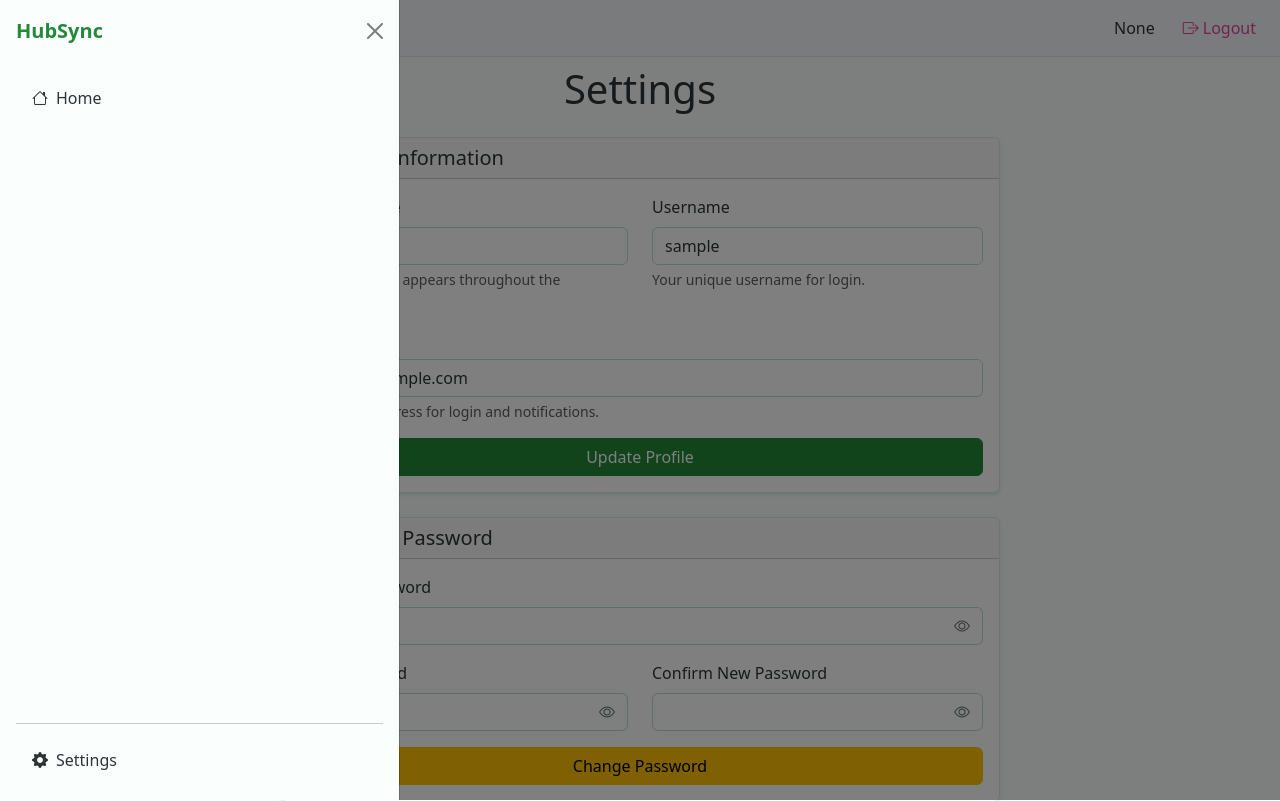
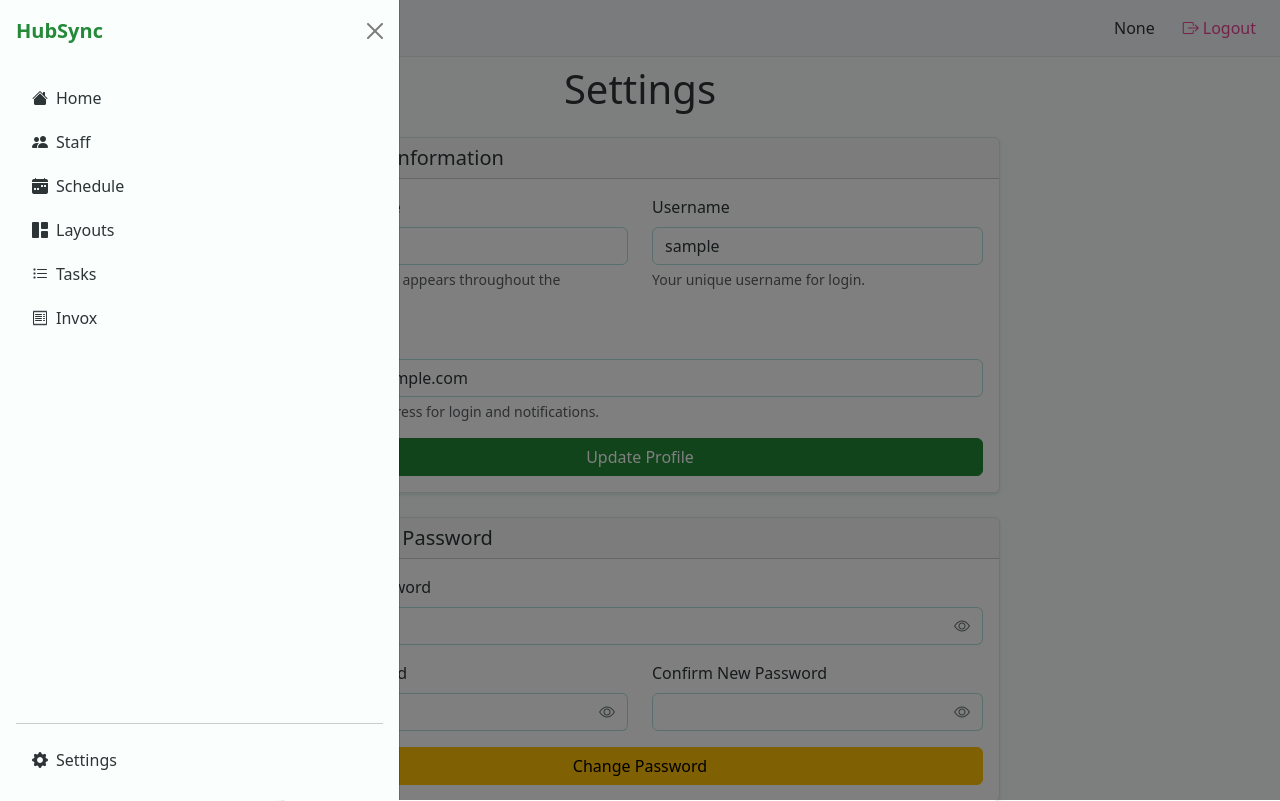
Before and after one commit to dieginin/HubSync, a Flask app: template website/templates/settings.html in a window 1280 px wide, after a click that opens the changed part. Shown: the top 801 px of the page. Run offline with Flask 3, Linux system fonts and the light colour scheme; the template is opened without the code that fills it, so the values that code supplies are empty; the visitor is signed in with stand-in values (Sample User, id 1).

Commit message:
Enhance navbar manager with route-to-ID mapping and improve active link handling; update theme management in settings page to utilize themeManager directly

```diff
--- a/website/static/js/navbar-manager.js
+++ b/website/static/js/navbar-manager.js
@@ -5,6 +5,19 @@
 
 class NavbarManager {
     constructor() {
+        // Map routes to their corresponding navigation link IDs
+        this.routeToIdMap = {
+            '/': 'home-link',
+            '/home': 'home-link',
+            '/settings': 'settings-link',
+            // Add more mappings as you implement the routes
+            '/staff': 'staff-link',
+            '/schedule': 'schedule-link',
+            '/layouts': 'layouts-link',
+            '/tasks': 'tasks-link',
+            '/invox': 'invox-link'
+        };
+
         this.init();
     }
 
@@ -21,43 +34,60 @@ class NavbarManager {
      */
     setActiveLinkFromURL() {
         const currentPath = window.location.pathname;
-        const navLinks = document.querySelectorAll('.offcanvas .nav-pills .nav-link');
 
-        navLinks.forEach(link => {
-            link.classList.remove('active');
-            link.removeAttribute('aria-current');
+        // Get the corresponding link ID for the current path
+        const activeLinkId = this.routeToIdMap[currentPath];
 
-            // Check if the link's href matches the current path
-            const linkPath = new URL(link.href).pathname;
-            if (linkPath === currentPath) {
-                this.setActiveLink(link);
-            }
-        });
-
-        // Special case for home page - if no match found and we're at root
-        if (currentPath === '/' || currentPath === '') {
-            const homeLink = document.querySelector('.offcanvas .nav-pills .nav-link[href="/"]');
-            if (homeLink && !document.querySelector('.offcanvas .nav-pills .nav-link.active')) {
-                this.setActiveLink(homeLink);
-            }
+        if (activeLinkId) {
+            this.setActiveLinkById(activeLinkId);
+        } else {
+            // Fallback: try to find a link by href if no ID mapping exists
+            this.setActiveLinkByHref(currentPath);
         }
     }
 
     /**
-     * Set a specific link as active
-     * @param {HTMLElement} activeLink - The link element to set as active
+     * Set a specific link as active by ID
+     * @param {string} linkId - The ID of the link element to set as active
      */
-    setActiveLink(activeLink) {
-        // Remove active class from all navigation links in offcanvas
+    setActiveLinkById(linkId) {
+        // Remove active class from all navigation links
+        this.clearAllActiveStates();
+
+        // Find and activate the specific link by ID
+        const activeLink = document.getElementById(linkId);
+        if (activeLink && activeLink.classList.contains('nav-link')) {
+            activeLink.classList.add('active');
+            activeLink.setAttribute('aria-current', 'page');
+        }
+    }
+
+    /**
+     * Set a specific link as active by href (fallback method)
+     * @param {string} href - The href to match
+     */
+    setActiveLinkByHref(href) {
+        const navLinks = document.querySelectorAll('.offcanvas .nav-pills .nav-link');
+
+        navLinks.forEach(link => {
+            const linkPath = new URL(link.href).pathname;
+            if (linkPath === href) {
+                this.setActiveLink(link);
+            }
+        });
+    }
+
+    /**
+     * Clear active state from all navigation links
+     */
+    clearAllActiveStates() {
         document.querySelectorAll('.offcanvas .nav-pills .nav-link').forEach(link => {
             link.classList.remove('active');
             link.removeAttribute('aria-current');
         });
+    }
 
-        // Add active class to the clicked link
-        activeLink.classList.add('active');
-        activeLink.setAttribute('aria-current', 'page');
-    }
+
 
     /**
      * Attach click handlers to navigation links
@@ -66,20 +96,24 @@ class NavbarManager {
         const navLinks = document.querySelectorAll('.offcanvas .nav-pills .nav-link');
 
         navLinks.forEach(link => {
-            // Skip logout link as it doesn't need active state (it's not in offcanvas anymore)
+            // Skip logout link as it doesn't need active state
             if (link.getAttribute('href') === '/logout') {
                 return;
             }
 
             link.addEventListener('click', (e) => {
-                // Set active state immediately for better UX
-                this.setActiveLink(link);
+                const linkId = link.id;
 
-                // Store the active link in sessionStorage for persistence
-                sessionStorage.setItem('activeNavLink', link.getAttribute('href'));
+                if (linkId) {
+                    // Set active state using ID
+                    this.setActiveLinkById(linkId);
+                } else {
+                    // If no ID is present, we can't set active state properly
+                    console.warn('Navigation link missing ID:', link.href);
+                }
 
-                // Close offcanvas after clicking a link (optional)
-                const offcanvas = bootstrap.Offcanvas.getInstance(document.getElementById('navigationOffcanvas'));
+                // Close offcanvas after clicking a link
+                const offcanvas = bootstrap.Offcanvas.getInstance(document.getElementById('offcanvasNavbar'));
                 if (offcanvas) {
                     offcanvas.hide();
                 }
@@ -87,27 +121,18 @@ class NavbarManager {
         });
     }
 
-    /**
-     * Restore active state from sessionStorage if available
-     */
-    restoreActiveState() {
-        const storedActiveLink = sessionStorage.getItem('activeNavLink');
-        if (storedActiveLink) {
-            const link = document.querySelector(`.offcanvas .nav-pills .nav-link[href="${storedActiveLink}"]`);
-            if (link) {
-                this.setActiveLink(link);
-            }
-        }
-    }
+
 }
 
 // Initialize navbar manager when DOM is loaded
+let navbarManager;
 document.addEventListener('DOMContentLoaded', () => {
-    new NavbarManager();
+    navbarManager = new NavbarManager();
 });
 
 // Handle browser back/forward navigation
 window.addEventListener('popstate', () => {
-    const navbarManager = new NavbarManager();
-    navbarManager.setActiveLinkFromURL();
+    if (navbarManager) {
+        navbarManager.setActiveLinkFromURL();
+    }
 });
--- a/website/static/js/theme-manager.js
+++ b/website/static/js/theme-manager.js
@@ -144,8 +144,3 @@ const themeManager = new ThemeManager();
 
 // Make it globally available
 window.themeManager = themeManager;
-
-// Log theme changes for debugging
-window.addEventListener('themechange', (e) => {
-    console.log('Theme changed:', e.detail);
-});
--- a/website/templates/base.html
+++ b/website/templates/base.html
@@ -58,8 +58,33 @@
                         <!-- Main navigation -->
                         <ul class="nav nav-pills flex-column mb-auto">
                             <li class="nav-item">
-                                <a class="nav-link active" href="{{ url_for('main.home') }}">
-                                    <i class="bi bi-house me-2"></i>Home
+                                <a class="nav-link" id="home-link" href="{{ url_for('main.home') }}">
+                                    <i class="bi bi-house-fill me-2"></i>Home
+                                </a>
+                            </li>
+                            <li class="nav-item">
+                                <a class="nav-link" id="staff-link" href="#">
+                                    <i class="bi bi-people-fill me-2"></i>Staff
+                                </a>
+                            </li>
+                            <li class="nav-item">
+                                <a class="nav-link" id="schedule-link" href="#">
+                                    <i class="bi bi-calendar-week-fill me-2"></i>Schedule
+                                </a>
+                            </li>
+                            <li class="nav-item">
+                                <a class="nav-link" id="layouts-link" href="#">
+                                    <i class="bi bi-grid-1x2-fill me-2"></i>Layouts
+                                </a>
+                            </li>
+                            <li class="nav-item">
+                                <a class="nav-link" id="tasks-link" href="#">
+                                    <i class="bi bi-list-task me-2"></i>Tasks
+                                </a>
+                            </li>
+                            <li class="nav-item">
+                                <a class="nav-link" id="invox-link" href="#">
+                                    <i class="bi bi-receipt me-2"></i>Invox
                                 </a>
                             </li>
                         </ul>
@@ -68,7 +93,7 @@
                         <hr>
                         <ul class="nav nav-pills flex-column">
                             <li class="nav-item">
-                                <a class="nav-link" href="{{ url_for('main.settings') }}">
+                                <a class="nav-link" id="settings-link" href="{{ url_for('main.settings') }}">
                                     <i class="bi bi-gear-fill me-2"></i>Settings
                                 </a>
                             </li>
--- a/website/templates/settings.html
+++ b/website/templates/settings.html
@@ -194,17 +194,16 @@
 </div>
 
 <script>
-    // Theme management using localStorage
+    // Theme management using themeManager
     document.addEventListener('DOMContentLoaded', function () {
+        // Wait for themeManager to be available
+        if (!window.themeManager) {
+            console.error('ThemeManager not available');
+            return;
+        }
 
-        // Get current theme from localStorage (fallback to themeManager's current theme)
-        let currentTheme = localStorage.getItem('theme_preference');
-        if (!currentTheme && window.themeManager) {
-            currentTheme = window.themeManager.getCurrentTheme();
-        }
-        if (!currentTheme) {
-            currentTheme = 'auto';
-        }
+        // Get current theme from themeManager (single source of truth)
+        const currentTheme = window.themeManager.getCurrentTheme();
 
         // Set the correct radio button as checked
         const currentThemeRadio = document.querySelector(`input[name="theme"][value="${currentTheme}"]`);
@@ -212,33 +211,17 @@
             currentThemeRadio.checked = true;
         }
 
-        // Apply the theme immediately if themeManager is available
-        if (window.themeManager) {
-            window.themeManager.setTheme(currentTheme);
-        }
-
-        // Handle theme form submission - prevent default and handle with JavaScript
+        // Handle theme form submission - prevent default and use themeManager
         const themeForm = document.querySelector('form input[name="form_type"][value="theme"]').closest('form');
-        const themeSaveBtn = document.getElementById('theme-save-btn');
 
         if (themeForm) {
             themeForm.addEventListener('submit', function (e) {
-                e.preventDefault(); // Prevent form submission
-
                 const selectedTheme = document.querySelector('input[name="theme"]:checked').value;
 
-                // Apply theme immediately
-                if (window.themeManager) {
-                    window.themeManager.setTheme(selectedTheme);
-                }
+                // Use themeManager to apply theme (single responsibility)
+                window.themeManager.setTheme(selectedTheme);
             });
         }
-
-        // Handle theme radio button changes (no action needed since we removed the status display)
-        const themeRadios = document.querySelectorAll('input[name="theme"]');
-        // No need for change listeners since we removed the status display
-
-        console.log('Theme system initialized with:', currentTheme);
     });
 </script>
 {% endblock %}
```
Also changed, not shown: website/static/js/service-worker.js (+14 -14 lines).
